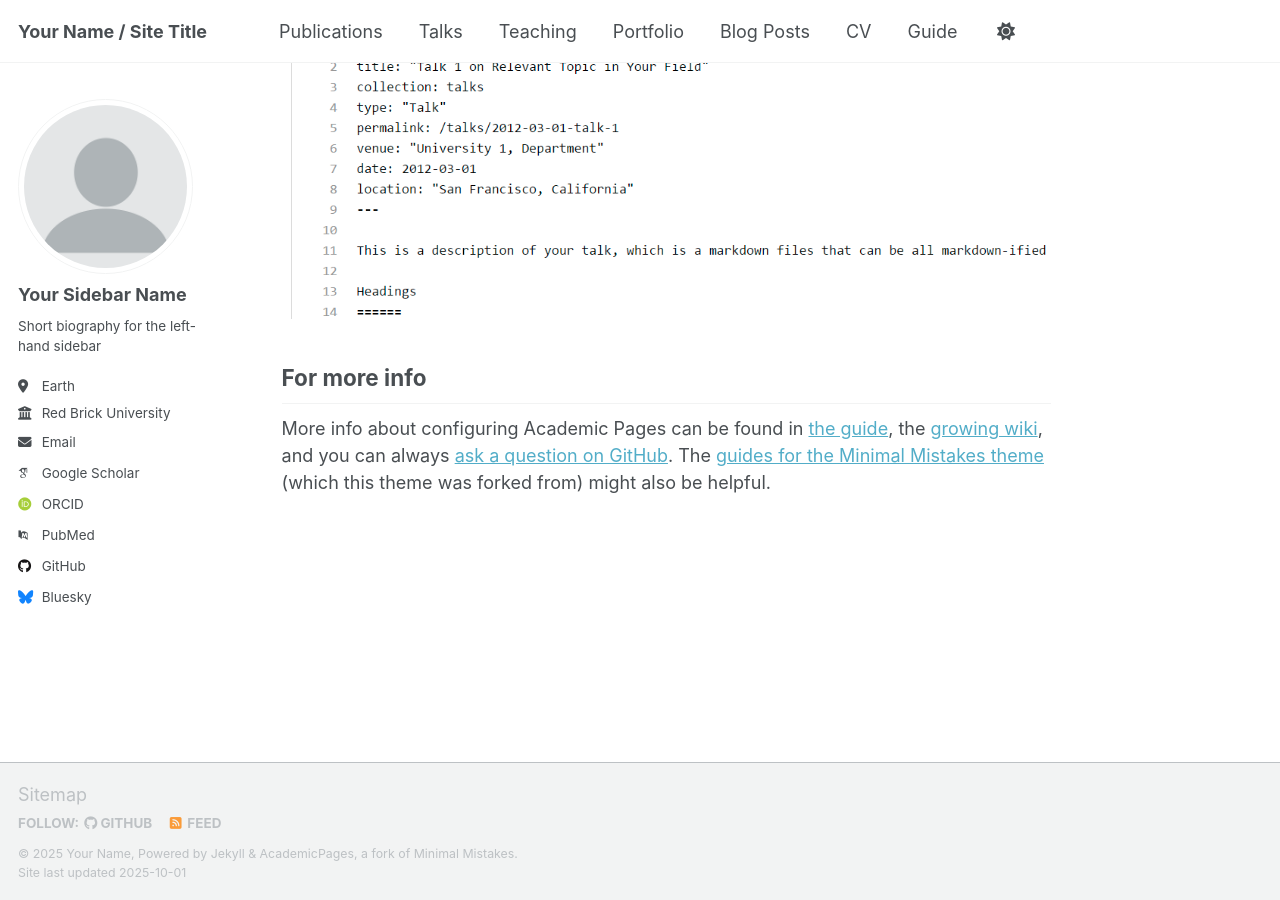
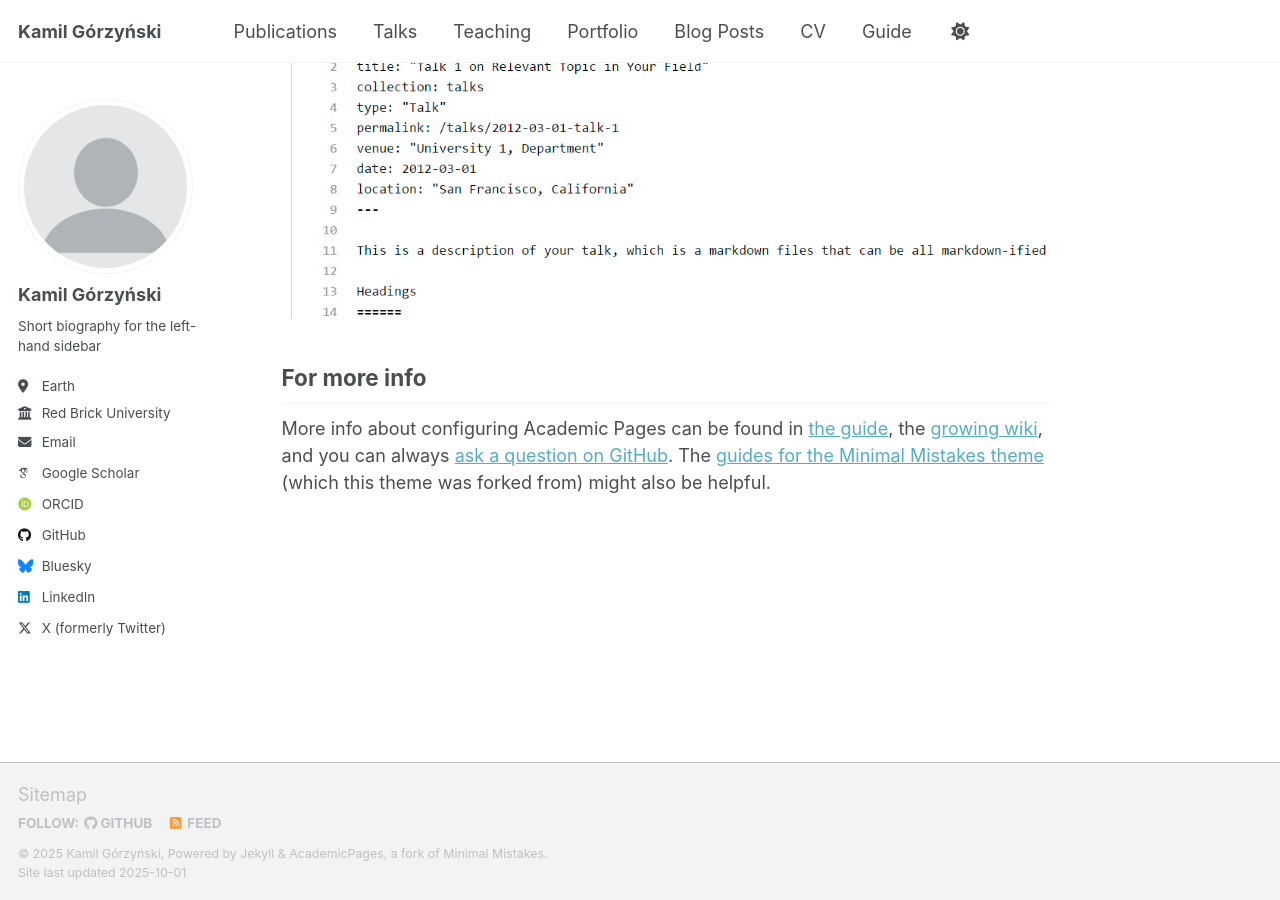
Before and after one commit to skdw/kgorzynski.github.io, a Jekyll site: the page built from _pages/about.md, in a window 1280 px wide and 900 px high, scrolled down 2880 px. Built offline with Jekyll 4.4.1, drawn with Linux system fonts in a browser that asks for light colours; some web fonts are replaced; a script that is not in the unit is left out.

Commit message:
Update `_config.yml`

```diff
--- a/_config.yml
+++ b/_config.yml
@@ -9,14 +9,14 @@
 # Basic Site Settings
 locale                   : "en-US"
 site_theme               : "default" # Currently available options are "default", "air"
-title                    : "Your Name / Site Title"
+title                    : "Kamil Górzyński"
 title_separator          : "-"
-name                     : &name "Your Name"
+name                     : &name "Kamil Górzyński"
 description              : &description "Your Name's academic portfolio"   # Update this with a general description of your site, this is the default if not overridden by a page
-url                      : https://academicpages.github.io # The base hostname & protocol for your site e.g. "https://[your GitHub username].github.io",
+url                      : https://skdw.github.io # The base hostname & protocol for your site e.g. "https://[your GitHub username].github.io",
                                                            # or if you already have some other page hosted on Github then use "https://[your GitHub username].github.io/[Your Repo Name]"
 baseurl                  : "" # the subpath of your site, e.g. "/blog"
-repository               : "academicpages/academicpages.github.io"
+repository               : "skdw/skdw.github.io"
 
 # Site Author - The following control what appear as part of the author content on the side bar.
 #               If a field is blank the icon and link will not appear, otherwise it will be shown.
@@ -24,7 +24,7 @@ repository               : "academicpages/academicpages.github.io"
 author:
   # Biographic information
   avatar           : "profile.png"
-  name             : "Your Sidebar Name"
+  name             : "Kamil Górzyński"
   pronouns         : # example: "she/her"
   bio              : "Short biography for the left-hand sidebar"
   location         : "Earth"
@@ -35,12 +35,12 @@ author:
   # Academic websites
   academia         : # URL
   arxiv            : # URL - Update with the correct link to your profile
-  googlescholar    : "https://scholar.google.com/citations?user=PS_CX0AAAAAJ"
+  googlescholar    : "https://scholar.google.com/citations?user=dYz5g-gAAAAJ"
   inspire-hep      : # URL
   impactstory      : # URL
-  orcid            : "http://orcid.org/yourorcidurl"
+  orcid            : "http://orcid.org/0009-0000-2569-6663"
   semantic         : # URL
-  pubmed           : "https://www.ncbi.nlm.nih.gov/pubmed/?term=john+snow"
+  pubmed           : # URL
   researchgate     : # URL
   scopus           : # URL
 
@@ -48,7 +48,7 @@ author:
   bitbucket        : # Username - Update with your username on the site
   codepen          : # Username
   dribbble         : # Username
-  github           : "academicpages"
+  github           : "skdw"
   kaggle           : # Username
   stackoverflow    : # User number or user number and name (i.e., use "1" or "1/jeff-atwood")
 
@@ -63,7 +63,7 @@ author:
   keybase          : # Username
   instagram        : # Username
   lastfm           : # Username
-  linkedin         : # Username
+  linkedin         : kamil-gorzynski
   mastodon         : # URL
   medium           : # URL
   pinterest        : # Username
@@ -71,7 +71,7 @@ author:
   steam            : # Username
   telegram         : # URL
   tumblr           : # Username
-  twitter          : # Username for X / Twitter
+  twitter          : kamilgorzynski # Username for X / Twitter
   vine             : # Username
   weibo            : # Username
   wikipedia        : # Username
```
